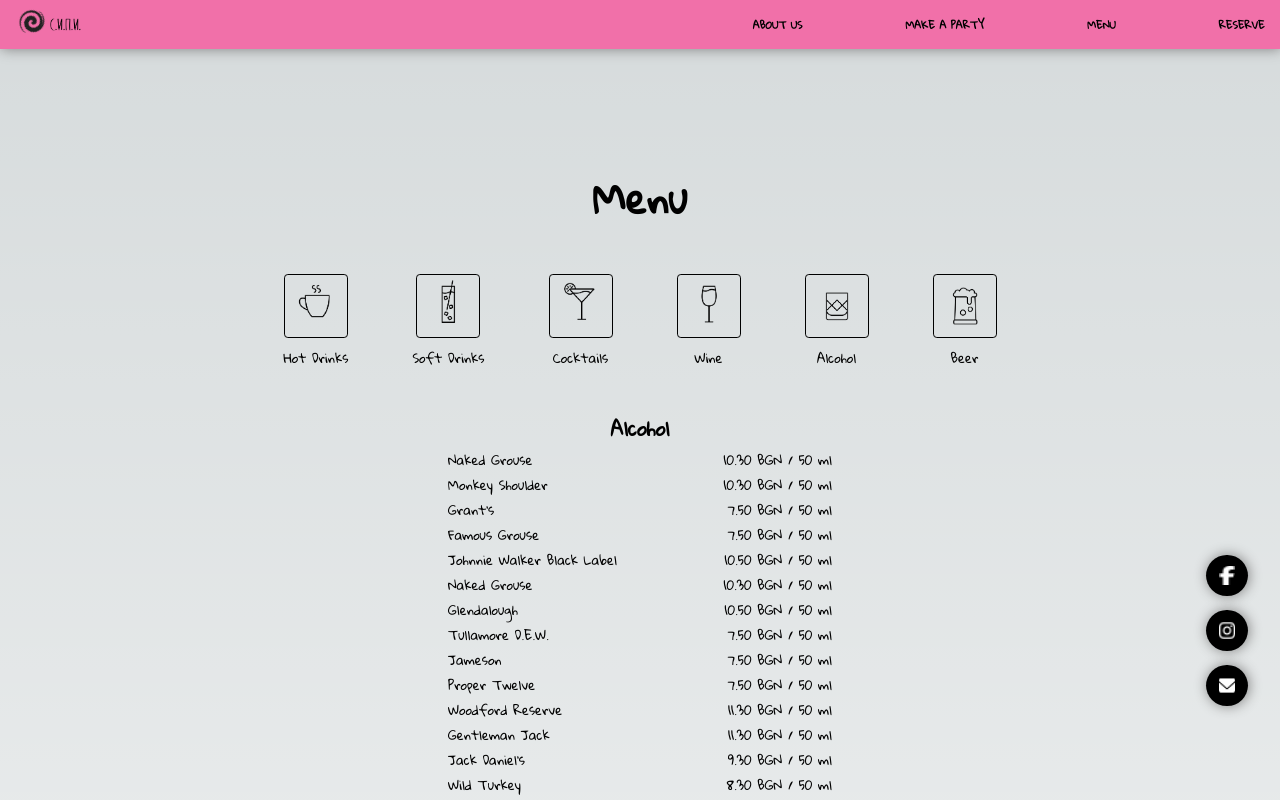
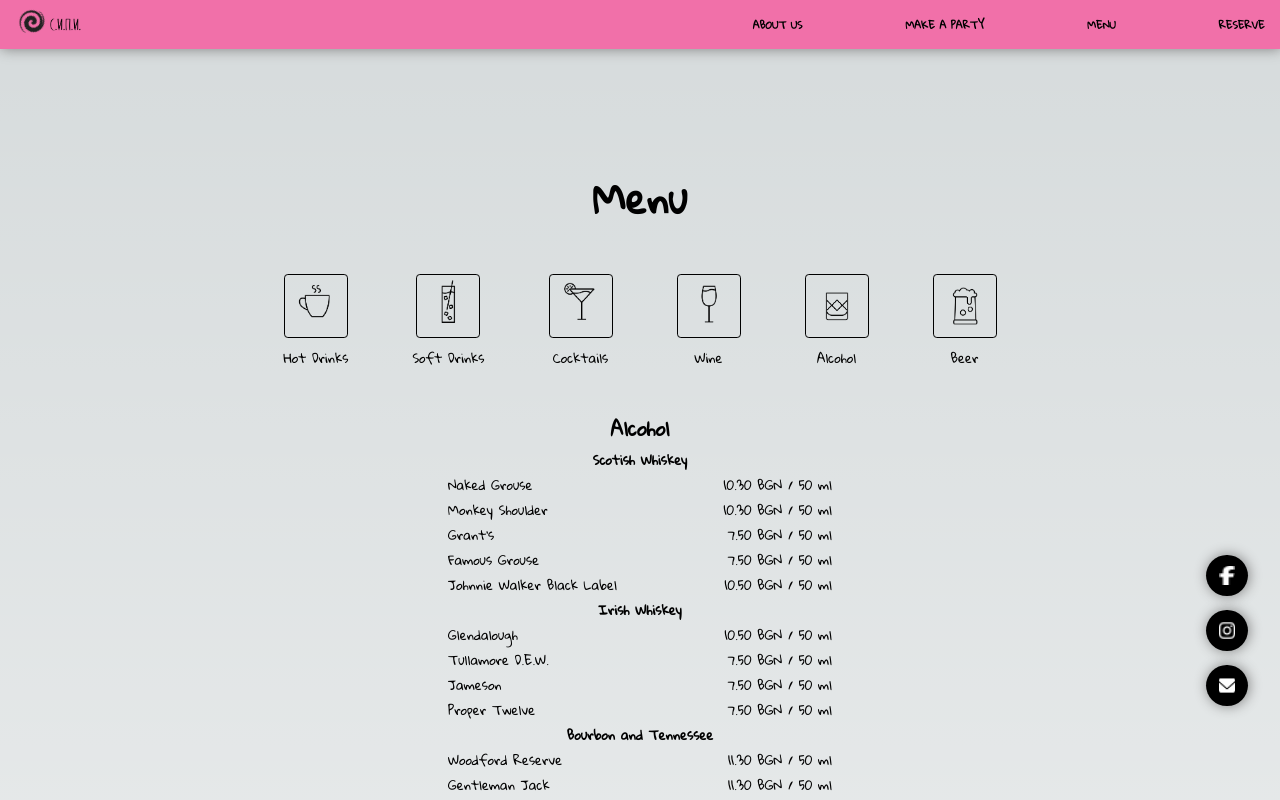
Before and after one commit to Vasillena/S.I.P.I, a Next.js app: page /menu in a window 1280 px wide. Both pictures are taken after a click on the button 836 px from the left and 309 px from the top of the page. Shown: the top 800 px of the page. Built offline with nearby package versions, Linux system fonts and the light colour scheme.

Commit message:
Fixed menuList

```diff
--- a/app/components/Menu/Menu.js
+++ b/app/components/Menu/Menu.js
@@ -30,6 +30,11 @@ export default function Menu() {
           <h2>{categoryName.category}</h2>
           {selectedCategory.map((item) => (
             <div key={item.id} className={classes["menu-card"]}>
+              {item["semi-category"] && (
+                <p className={classes["semi-category"]}>
+                  {item["semi-category"]}
+                </p>
+              )}
               <div className={classes["name-price"]}>
                 <p>{item.name}</p>
                 <p>{`${item.price} / ${item.quantity}`}</p>
--- a/app/components/Menu/Menu.module.css
+++ b/app/components/Menu/Menu.module.css
@@ -69,6 +69,10 @@
   flex-direction: column;
 }
 
+.semi-category {
+  font-weight: bold;
+}
+
 .name-price {
   display: flex;
   justify-content: space-between;
--- a/app/menuList/menuList.json
+++ b/app/menuList/menuList.json
@@ -160,6 +160,7 @@
     {
       "id": 21,
       "category": "Alcohol",
+      "semi-category": "Scotish Whiskey",
       "name": "Naked Grouse",
       "price": "10.30 BGN",
       "quantity": "50 ml"
@@ -193,15 +194,9 @@
       "quantity": "50 ml"
     },
     {
-      "id": 26,
-      "category": "Alcohol",
-      "name": "Naked Grouse",
-      "price": "10.30 BGN",
-      "quantity": "50 ml"
-    },
-    {
       "id": 27,
       "category": "Alcohol",
+         "semi-category": "Irish Whiskey",
       "name": "Glendalough",
       "price": "10.50 BGN",
       "quantity": "50 ml"
@@ -230,6 +225,7 @@
     {
       "id": 31,
       "category": "Alcohol",
+         "semi-category": "Bourbon and Tennessee",
       "name": "Woodford Reserve",
       "price": "11.30 BGN",
       "quantity": "50 ml"
@@ -272,6 +268,7 @@
     {
       "id": 37,
       "category": "Alcohol",
+         "semi-category": "Single Malt Whisky",
       "name": "Macallan 12y.o.",
       "price": "20.00 BGN",
       "quantity": "50 ml"
@@ -321,6 +318,7 @@
     {
       "id": 44,
       "category": "Alcohol",
+         "semi-category": "Vodka",
       "name": "Finlandia",
       "price": "6.80 BGN",
       "quantity": "50 ml"
@@ -356,6 +354,7 @@
     {
       "id": 49,
       "category": "Alcohol",
+          "semi-category": "Gin",
       "name": "Hendrick's",
       "price": "10.50 BGN",
       "quantity": "50 ml"
@@ -398,6 +397,7 @@
     {
       "id": 55,
       "category": "Alcohol",
+          "semi-category": "Rum",
       "name": "Angostura reserva",
       "price": "7.50 BGN",
       "quantity": "50 ml"
@@ -405,6 +405,7 @@
     {
       "id": 56,
       "category": "Alcohol",
+
       "name": "Angostura 5y.o.",
       "price": "8.30 BGN",
       "quantity": "50 ml"
@@ -433,6 +434,7 @@
     {
       "id": 60,
       "category": "Alcohol",
+           "semi-category": "Tequila",
       "name": "Sierra Antiguo",
       "price": "4.50 BGN",
       "quantity": "50 ml",
@@ -455,6 +457,7 @@
     {
       "id": 63,
       "category": "Alcohol",
+        "semi-category": "Cognac and Brandy",
       "name": "Hennesy",
       "price": "10.90 BGN",
       "quantity": "50 ml"
@@ -483,6 +486,7 @@
     {
       "id": 67,
       "category": "Alcohol",
+  "semi-category": "Liqueurs",
       "name": "Skinos",
       "price": "4.20 BGN",
       "quantity": "25 ml"
```
